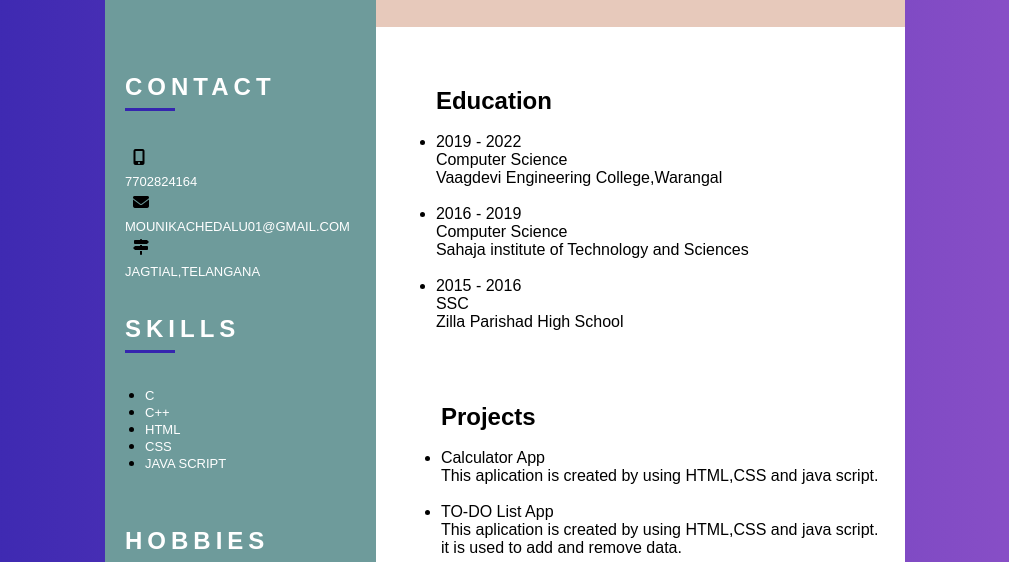
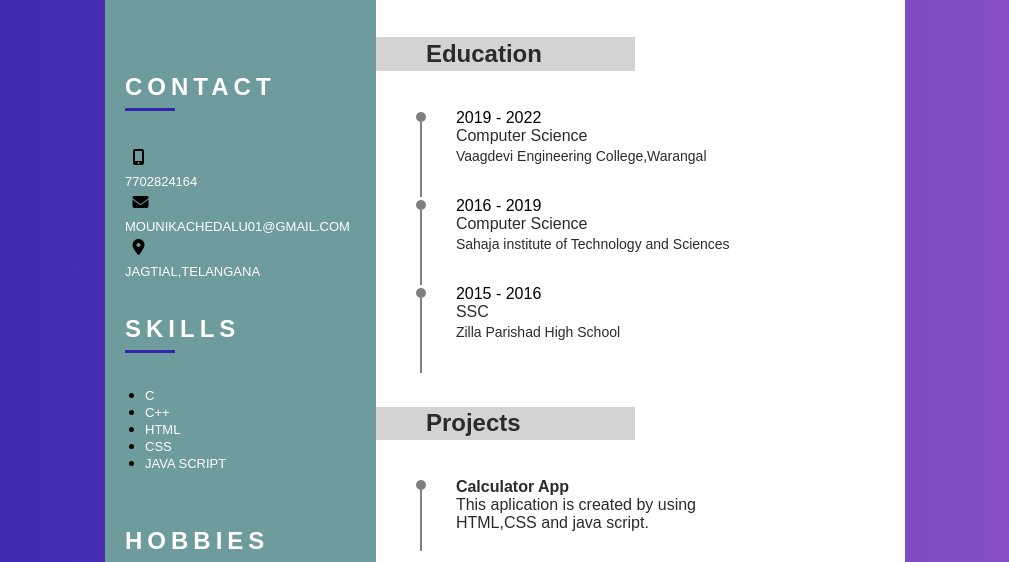
Before and after one commit to MounikaChedalu/March2023-Resume, a plain HTML site: page index.html in a window 1280 px wide. Shown: the part 238-800 px from the top of the page, without its empty margins (135-1144 px from the left). Drawn offline with Linux system fonts and the light colour scheme.

Commit message:
Updated resume

```diff
--- a/index.html
+++ b/index.html
@@ -35,7 +35,7 @@
                             </li>
                             <li>
                                 <div class="li-wrap">
-                                    <div class="icons"><i class="fas fa-map-signs" aria-hidden="true"></i></div>
+                                    <div class="icons"><i class="fa fa-map-marker" aria-hidden="true"></i></div>
                                       <div class="text">jagtial,telangana</div>
                                 </div>
                             </li>
@@ -110,11 +110,11 @@
 						</div>
             </div>
             </div>
-            <div class="right_inner"></div>
+            <div class="right_inner">
             <div class="education">
-                <h2>Education</h2><br>
+                <h2 class = "education-title">Education</h2><br>
         <div class="education_wrap">
-            <ul>
+            <ul class="education-list">
                 <li>
                     <div class="li_wrap">
                         <div class="date">
@@ -161,19 +161,31 @@
             </li><br>
             </ul><br><br><br>
             <div class="projects">
-              <h2>Projects</h2><br>
-                    <ul>
-                        <li>
-                        Calculator App
+              <h2 class="project-title">Projects</h2><br>
+                    <ul class="project-list">
+                        <li class="li-wrap">
+                            <div class="project1">
+                        <h4>Calculator App</h4>
+                        <p>This aplication is created by using HTML,CSS and java script. </p>
+                        </div>
                         </li>
-                        <p>This aplication is created by using HTML,CSS and java script. </p><br>
-                        <li>TO-DO List App </li>
-                        <p>This aplication is created by using HTML,CSS and java script.<br>it is used to add and remove data. </p>
-                        <br><li>Weather App</li>
+                       <br><br>
+                        <li class="li-wrap">
+                            <div class="project2">
+                                <h4>TO-DO List App</h4>
+                                <p>This aplication is created by using HTML,CSS and java script.it is used to add and remove data. </p>
+                            </div></li>
+                       <br><br>
+                       <li class="li-wrap">
+                        <div class="project3">
+                        <h4>Weather App</h4>
                         <p>This application is created by using HTML,CSS,Java Script</p>
+                    </div>
+                    </li>
                         </ul>
 
 
+            </div>
             </div>
             </div>
 
--- a/style.css
+++ b/style.css
@@ -8,6 +8,7 @@
 }
 body{
 	background: linear-gradient(to right, #3525af, #9153c9);
+	height:1200px;
 }
 .resume{
 	width: 800px;
@@ -28,7 +29,7 @@ body{
 .resume .left .img_holder{
 	border-radius: 50%;
 	text-align: center;
-	padding: 20px 0;
+	padding: 30px 0;
 
 }
 .image{
@@ -57,7 +58,8 @@ body{
 	color: white;
 	position: relative;
 	margin-bottom: 15px;
-}.title:before{
+}
+.title:before{
 	content: "";
 	position: absolute;
 	top: 35px;
@@ -77,10 +79,11 @@ body{
 	font-size: 13px;
 }
 
-.contact .li_wrap{
+.contact-wrap .contact .li_wrap{
 	display: flex;
+	/* grid-template-columns: 0.3fr 1fr; */
 	align-items: center;
-	/* width: 100%; */
+	width: 100%;
 	margin-bottom: 15px;
 }
 /* .contact .li_wrap .icons{
@@ -101,13 +104,18 @@ body{
 	height: 30px;
 	align-items: center;
 	justify-content: center;
-	padding-left: 8px;
+	padding-left: 7.5px;
 	padding-top: 5px;
+	/* border: 2px solid #fff; */
+	/* color:white; */
 	/* border:1px solid white; */
 }
-.icons:hover{
+ .contact .li-wrap .icons:hover{
 	background-color: white;
 	color: #9153c9;
+}
+ .contact .li-wrap .text{
+	width:calc(100% - 50px);
 }
 
 	.skills {
@@ -155,7 +163,7 @@ body{
 	background:#e7c9bb;
 	padding: 15px 30px;
 	color: #fff;
-	height: 240px;
+	height: 200px;
 }
 
 .header .name{
@@ -174,7 +182,7 @@ body{
 	line-height: 26px;
 }
 .right_inner{
-	padding: 30px;
+	padding: 20px;
 	color: #292b2f;
 
 }
@@ -185,7 +193,7 @@ body{
 
 
 .right_inner .li_wrap{
-	display: flex;
+	/* display: flex; */
 	margin-bottom: 15px;
 
 }
@@ -196,49 +204,158 @@ body{
 }
 .right_inner .li_wrap .info{
 	width: calc(100%  - 125px);
-	padding-left: 25px;
+	/* padding-left: 25px; */
 	position: relative;
 }
 
-.right_inner .li_wrap .info_title{
+/* .right_inner .li_wrap .info_title{
 	text-transform: uppercase;
 	font-weight: 700;
 	letter-spacing: 2px;
 	color: #9153c9;
-}
+} */
 
 .right_inner .li_wrap .info_com{
 	font-weight: 300;
 	font-size: 14px;
 	margin-top: 3px;
+	/* margin-left: 20px; */
+
 }
 
 .right_inner .li_wrap .info_cont{
 	margin-top: 15px;
+
 }
-.right_inner .li_wrap .info:before{
+.right_inner .li_wrap .info::before{
 	content: "";
 	position: absolute;
-	top: 3px;
-	left: 0;
+	top: -15px;
+	left: -40px;
 	width: 10px;
 	height: 10px;
-	background: #9153c9;
+	background: gray;
 	border-radius: 50%;
 }
 
-.right_inner .li_wrap .info:after{
+.right_inner .li_wrap .info::after{
 	content: "";
 	position: absolute;
-	top: 10px;
-	left: 4px;
+	top: -5px;
+	left: -36px;
 	width: 2px;
-	height: 90%;
-	background: #9153c9;
+	height: 75px;
+	border-left:2px solid gray;
 }
-.projects {
-    margin-left: 5px;
+.education-list{
+	list-style-type: none;
 }
-.education{
+.projects .li-wrap {
+	width: calc(100%  - 125px);
+	/* padding-left: 25px; */
+	position: relative;
+	margin-left: 0px;
+	list-style-type: none;
+}
+.projects .li-wrap::before{
+	content: "";
+	position: absolute;
+	top: 2px;
+	left: -40px;
+	width: 10px;
+	height: 10px;
+	background: gray;
+	border-radius: 50%;
+
+}
+.projects .li-wrap::after{
+	content: "";
+	position: absolute;
+	top: 8px;
+	left: -36px;
+	width: 2px;
+	height: 65px;
+	border-left:2px solid gray;
+}
+
+/* .right_inner .li_wrap .project1::before{
+	content: "";
+	position: absolute;
+	top: -15px;
+	left: -40px;
+	width: 10px;
+	height: 10px;
+	background: gray;
+	border-radius: 50%;
+
+} */
+/* .right_inner .education-list::before{
+	content: "";
+	position: absolute;
+	top: -15px;
+	left: -40px;
+	width: 10px;
+	height: 10px;
+	background: gray;
+	border-radius: 50%;
+
+} */
+/* .right_inner .li_wrap:nth-last-child():after{
+	content:none;
+} */
+.project-list {
+	position: relative;
     margin-left: 60px;
+	margin-top: 20px;
+
 }
+.education-list{
+	margin-top: 20px;
+    margin-left: 60px;
+
+}
+/* .education .education-wrap .education-list::before{
+	content:"";
+	position: absolute;
+	top:12px;
+	left:-22px;
+	height:10px;
+	width:10px;
+	border-radius: 50%;
+	background-color:brown;
+
+} */
+/* .education-list li{
+	list-style-type: none;
+	position: relative;
+
+}
+.education-list li::before{
+	content:"";
+	position: absolute;
+	top:12px;
+	left:-18px;
+	height:60px;
+	border-left: 2px solid brown;
+
+} */
+.project-title{
+	background-color:lightgray;
+	padding-left: 50px;
+	margin-right: 250px;
+	padding-top: 2px;
+	padding-bottom: 3px;
+	margin-left: -20px;
+	margin-top: -20px;
+
+
+}
+.education-title{
+	background-color:lightgray;
+	padding-left: 50px;
+	margin-right: 250px;
+	padding-top: 3px;
+	padding-bottom: 3px;
+	margin-left: -20px;
+
+}
```
